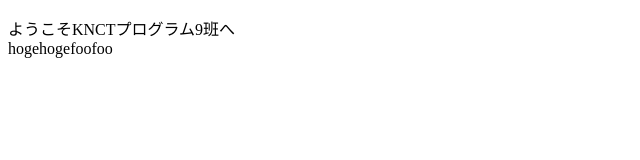
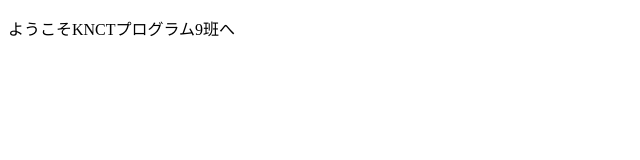
Before and after one commit to elect-gombe/html_test, a plain HTML site: page index.html in a window 1280 px wide. Shown: the whole page, without its empty margins (0-640 px from the left). Drawn offline with Linux system fonts and the light colour scheme.

Commit message:
いみふな文を削除

```diff
--- a/index.html
+++ b/index.html
@@ -6,7 +6,6 @@
   <body>
     <p>
       ようこそKNCTプログラム9班へ<br>
-      hogehogefoofoo
     </p>
   </body>
 </html>
```
